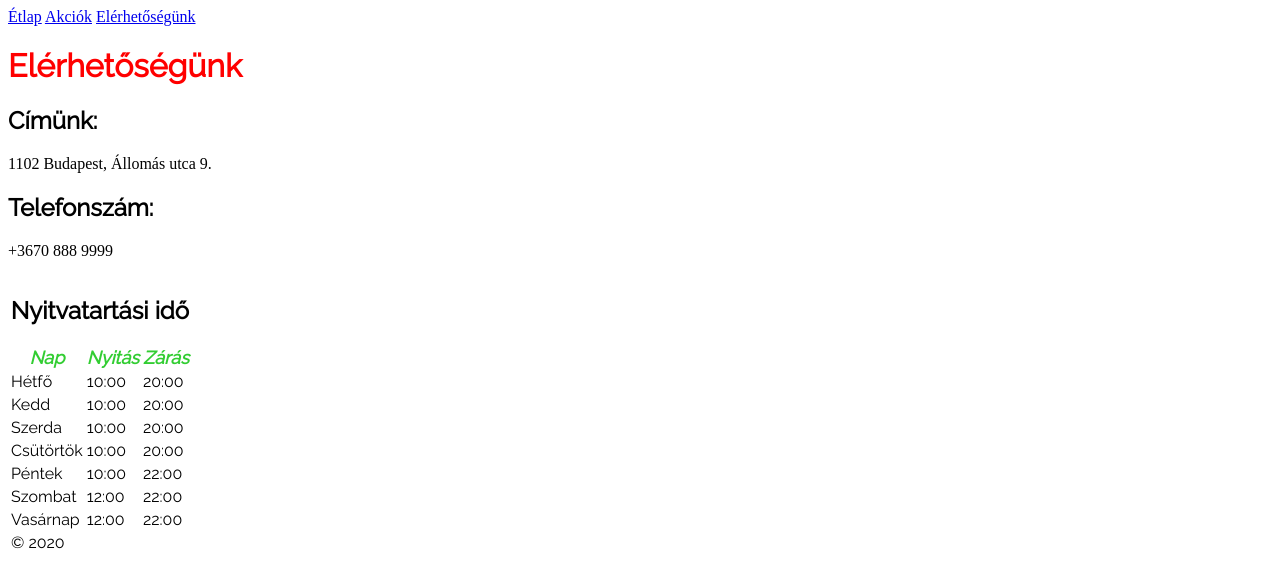
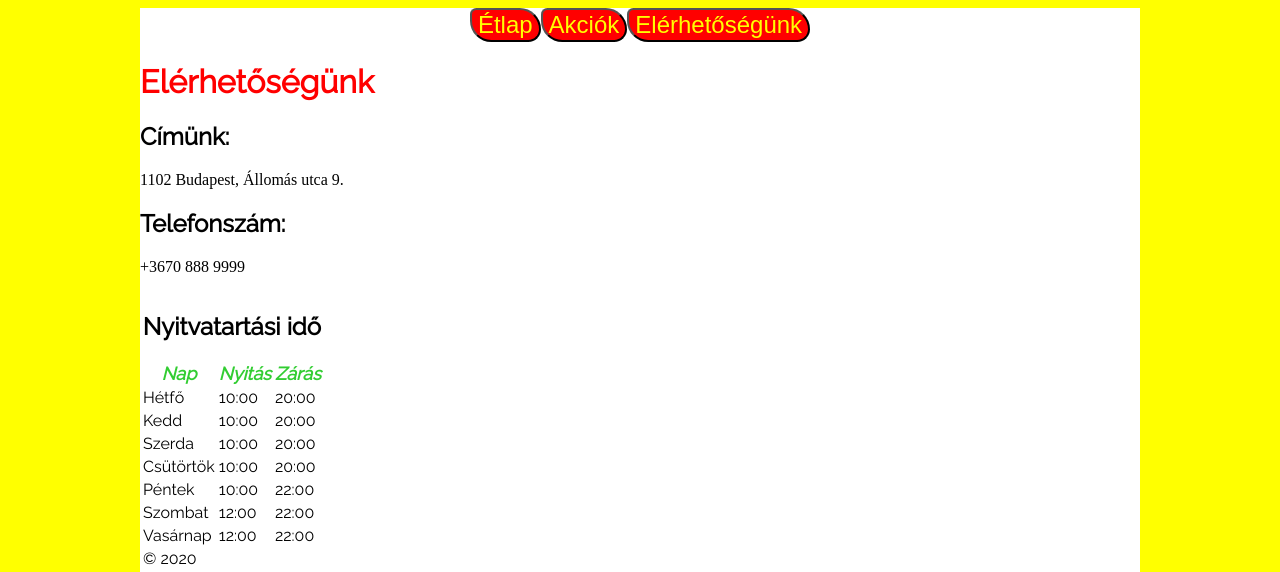
Before and after one commit to paleszgergo/projekt1, a plain HTML site: page contact.html in a window 1280 px wide. Shown: the top 572 px of the page. Drawn offline with Linux system fonts and the light colour scheme.

Commit message:
css style complete

```diff
--- a/contact.html
+++ b/contact.html
@@ -8,9 +8,18 @@
     <link href="https://fonts.googleapis.com/css2?family=Raleway&display=swap" rel="stylesheet">
 </head>
 <body>
-    <a href="./menu.html">Étlap</a>
-<a href="./sale.html">Akciók</a>
-<a href="./contact.html">Elérhetőségünk</a>
+
+    <div class="container">
+
+
+        <div class="center">
+            <main>
+                <div class="menu">
+
+                    <button><a href="./menu.html">Étlap</a></button>
+                    <button><a href="./sale.html">Akciók</a></button>
+                    <button><a href="./contact.html">Elérhetőségünk</a></button>
+                </div>
 
                 <h1>
                     Elérhetőségünk
@@ -96,5 +105,9 @@
                 </p>
 
                 <iframe src="https://www.google.com/maps/embed?pb=!1m18!1m12!1m3!1d1133.647848488629!2d19.129064604763418!3d47.484377146237456!2m3!1f0!2f0!3f0!3m2!1i1024!2i768!4f13.1!3m3!1m2!1s0x4741dcca96882489%3A0x3a9ae8092585a7e9!2zQnVkYXBlc3QsIMOBbGxvbcOhcyB1LiA5LCAxMTAy!5e0!3m2!1shu!2shu!4v1594136094161!5m2!1shu!2shu" width="600" height="450" frameborder="0" style="border:0;" allowfullscreen="" aria-hidden="false" tabindex="0"></iframe>
+            </main>
+</div>
+
+</div>
 </body>
 </html>
--- a/css/style.css
+++ b/css/style.css
@@ -1,10 +1,38 @@
+
+
+body {
+    background-color: yellow;
+}
+
+.container {
+    max-width: 1000px;
+    margin-left: auto;
+    margin-right: auto;
+}
+
+.center {
+    height: auto;
+    width: 1000px;
+}
+
+main {
+    background: white;
+    height: auto;
+}
+
+.menu {
+    display: flex;
+    justify-content: center;
+}
+
+
 h1 {
     font-family: 'Raleway', sans-serif;
     color: red;
 }
 
 h2 {
-    font-family: 'Raleway', sans-serif;
+        font-family: 'Raleway', sans-serif;
 }
 
 th {
@@ -18,3 +46,20 @@ th {
 tr {
     font-family: 'Raleway', sans-serif;
 }
+
+button {
+    background-color: red;
+    border-radius: 15px 50px 30px;
+    width: auto;
+    height: auto;
+}
+
+a {
+    font-size: x-large;
+    color: yellow;
+    text-decoration: none;
+}
+
+button:hover {
+    background-color: yellow;
+}
```
Also changed, not shown: menu.html (+16 -3 lines), sale.html (+17 -3 lines). Lines whose indentation alone changed are shown as unchanged.
